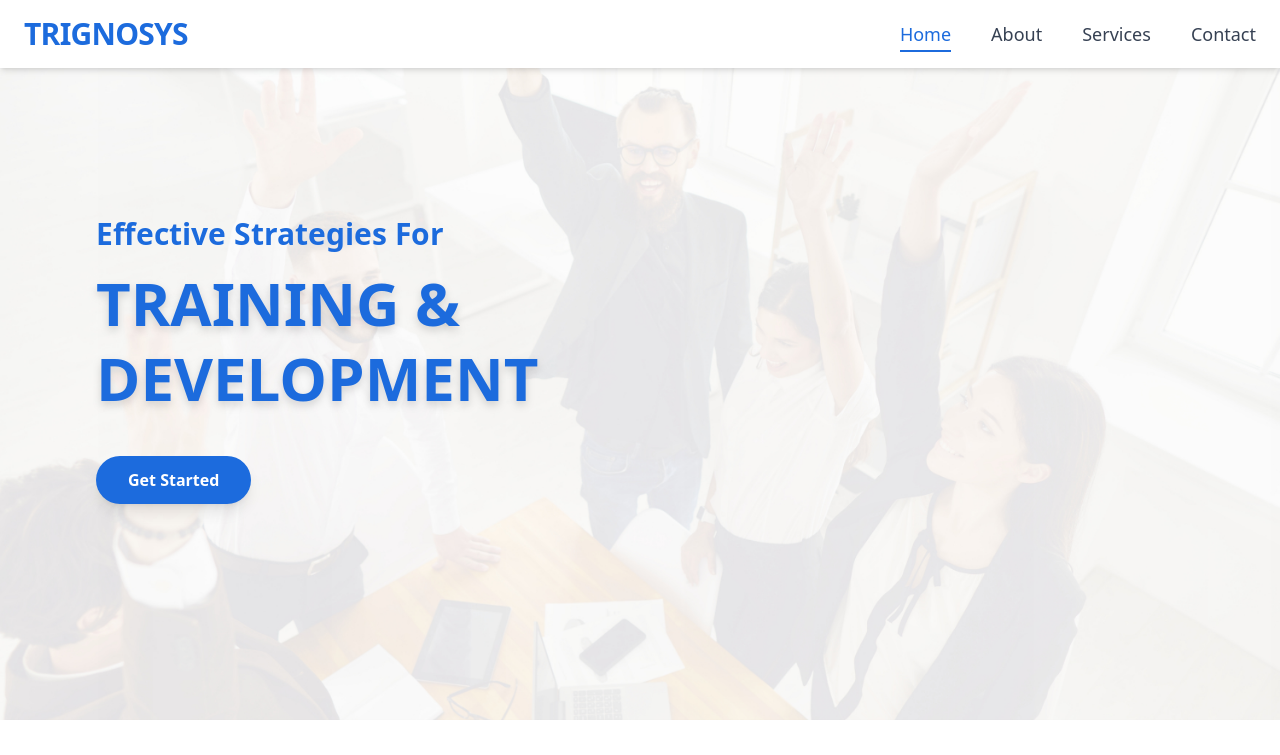
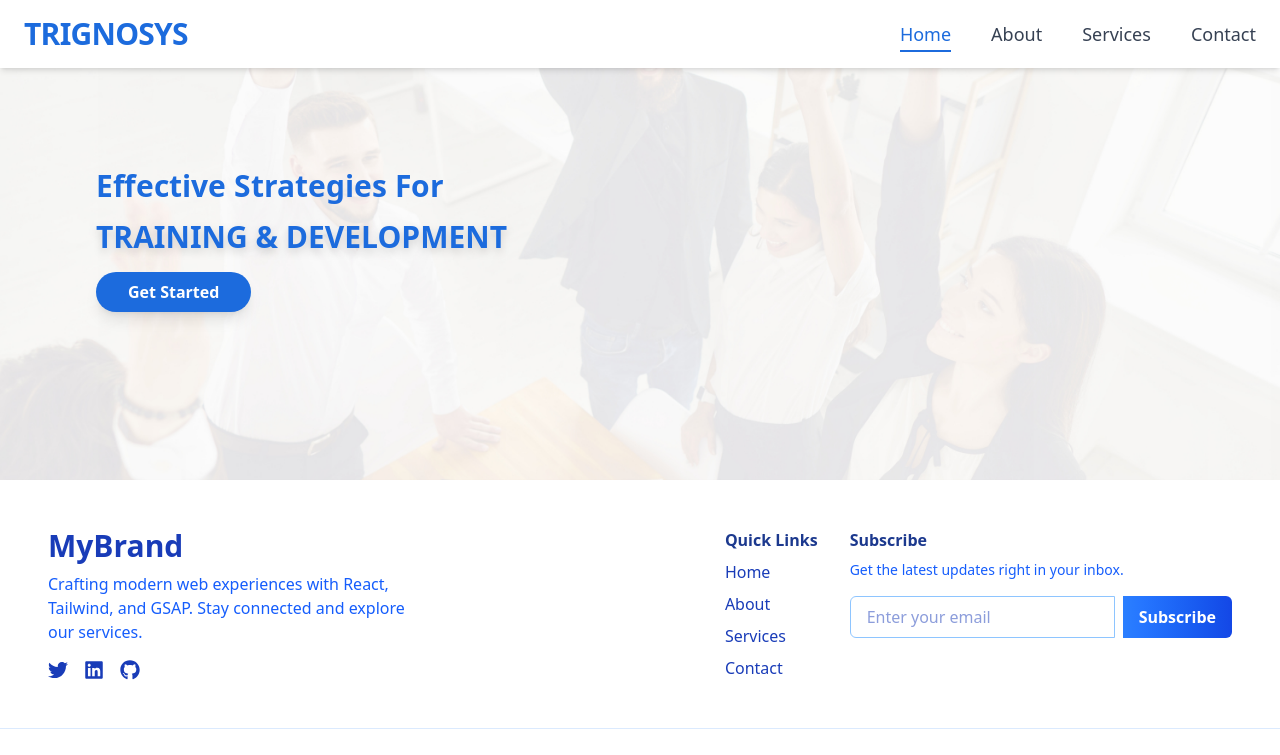
Before and after one commit to SaiRama-Doddi/Trignosys-webiste, a React (Vite) app: page / in a window 1280 px wide. Shown: the top 755 px of the page. Built offline with nearby package versions, Linux system fonts and the light colour scheme.

Commit message:
added home screen height

```diff
--- a/src/components/Homepage.jsx
+++ b/src/components/Homepage.jsx
@@ -10,7 +10,7 @@ const HomePage = () => {
 
   return (
     <section
-      className="h-[90vh] sm:h-[80vh] md:h-[90vh] bg-cover bg-center flex items-center"
+      className="h-[50vh] sm:h-[70vh] md:h-[60vh] bg-cover bg-center flex items-center"
       style={{
         backgroundImage: `url(${home})`,
       }}
@@ -34,7 +34,7 @@ const HomePage = () => {
         />
 
         {/* Main Heading */}
-        <h1 className="text-4xl sm:text-5xl md:text-6xl font-extrabold leading-tight mb-6 drop-shadow-lg">
+        <h1 className="text-2xl sm:text-3xl md:text-3xl font-extrabold leading-tight mb-2 drop-shadow-lg">
           TRAINING & DEVELOPMENT
         </h1>
 
@@ -51,7 +51,7 @@ const HomePage = () => {
           threshold={0.2}
           delay={0.3}
         >
-          <button className="mt-4 px-6 sm:px-8 py-2 sm:py-3 bg-[#1c6bdd] text-white font-semibold rounded-full shadow-lg hover:bg-blue-500 transition duration-300 text-sm sm:text-base">
+          <button className="mt-2 px-6 sm:px-8 py-2 sm:py-2 bg-[#1c6bdd] text-white font-semibold rounded-full shadow-lg hover:bg-blue-500 transition duration-300 text-sm sm:text-base">
             Get Started
           </button>
         </AnimatedContent>
```
